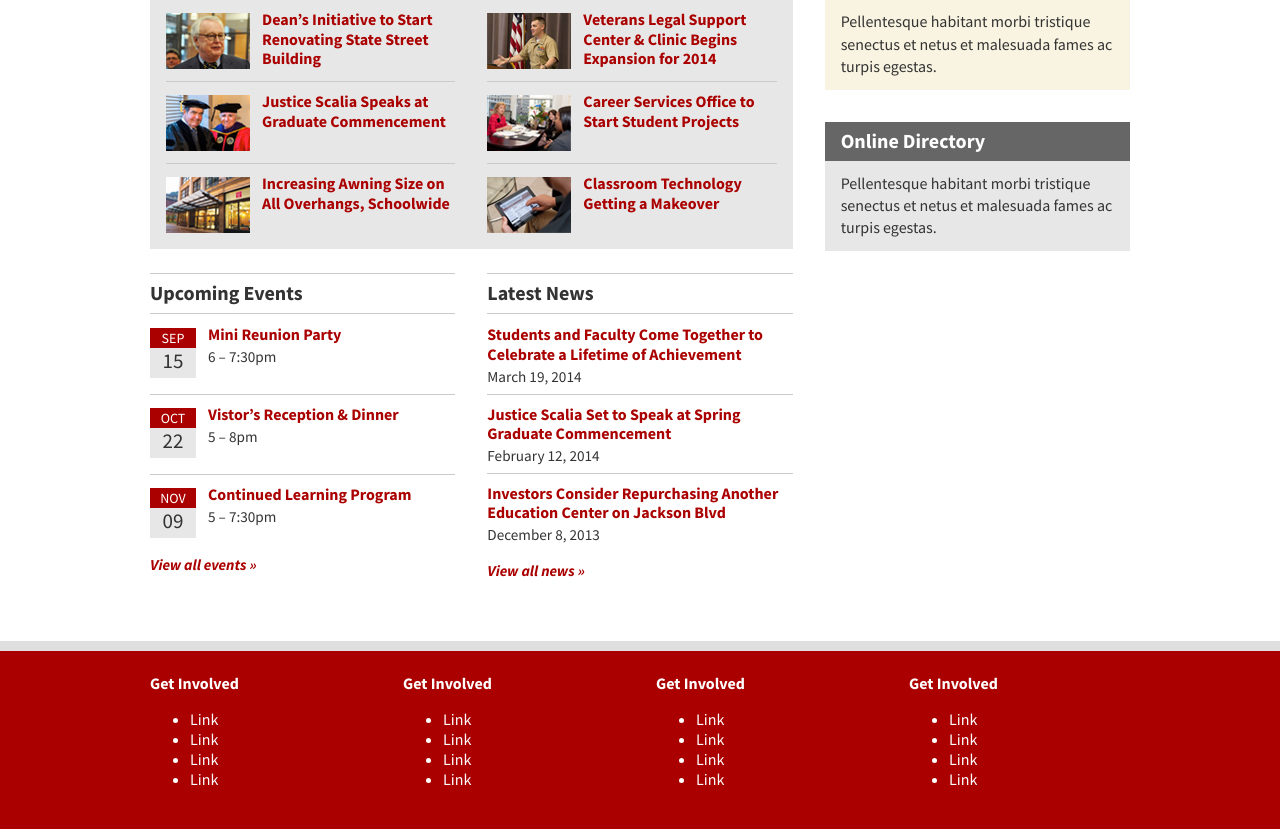
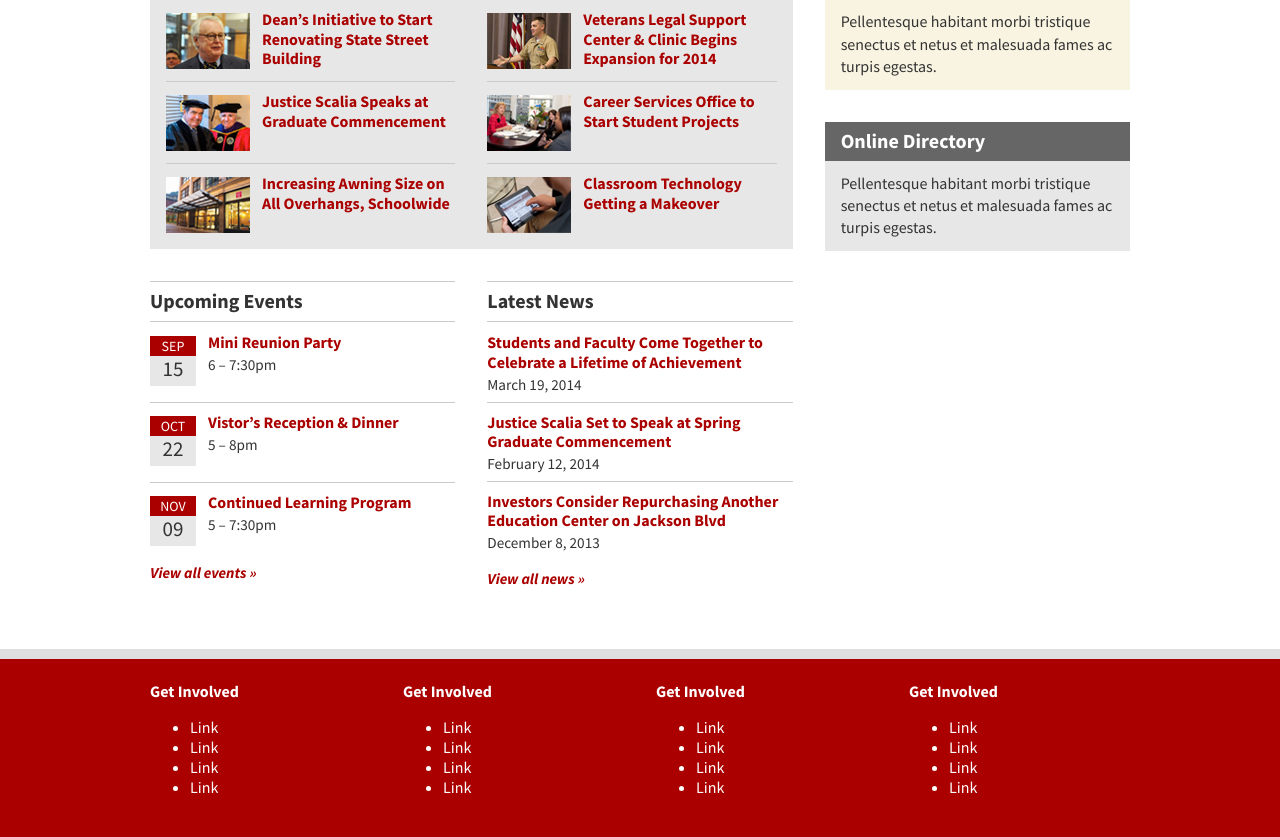
Before and after one commit to stephenkarpeles/alumni.jmls.edu, a PHP site: page / in a window 1280 px wide. Shown: the part 525-1362 px from the top of the page. Run offline with PHP 8.4, Linux system fonts and the light colour scheme; grey boxes labelled with a size stand in for pictures from a placeholder-image service; some libraries are stand-ins or nearby versions.

Commit message:
Update homepage module spacing

```diff
--- a/compass_app_log.txt
+++ b/compass_app_log.txt
@@ -1111,3 +1111,7 @@ Load paths:
 2013-10-28 12:36:28 overwrite css/main.css
 2013-10-28 12:36:32 overwrite css/main.css
 2013-10-28 12:38:28 overwrite css/main.css
+2013-10-28 12:45:31 overwrite css/main.css
+2013-10-28 12:46:01 overwrite css/main.css
+2013-10-28 12:46:54 overwrite css/main.css
+2013-10-28 12:47:00 overwrite css/main.css
--- a/css/main.css
+++ b/css/main.css
@@ -1529,7 +1529,7 @@ a.caption-link:hover, a.caption-link:active {
 
 /* line 1, ../sass/sections/_footer.scss */
 footer {
-  margin-top: 3em;
+  margin-top: 1.5em;
   padding: 1.5em 0;
   background: #aa0000;
   color: white;
--- a/index.php
+++ b/index.php
@@ -36,7 +36,7 @@
 	<div class="grid-wrap">
 		<div class="grid-col bp3-col-2-3">
 			<div class="header-bar header-bar-gray beta">Current Projects</div>
-			<div class="feature-box feature-box-gray mar-bot-medium">
+			<div class="feature-box feature-box-gray mar-bot-large">
 
 				<div class="grid-wrap">
 
@@ -113,7 +113,7 @@
 
 			<div class="grid-wrap">
 
-				<div class="grid-col col-1-2">
+				<div class="grid-col bp2-col-1-2 mar-bot-medium">
 					<div class="header-bar header-bar-basic">
 						Upcoming Events
 					</div>
@@ -169,7 +169,7 @@
 				</div>
 
 
-				<div class="grid-col col-1-2">
+				<div class="grid-col bp2-col-1-2 mar-bot-medium">
 
 					<div class="header-bar header-bar-basic">
 						<span class="bold">Latest News</span>
--- a/sass/sections/_footer.scss
+++ b/sass/sections/_footer.scss
@@ -1,5 +1,5 @@
 footer {
-	margin-top: 3em;
+	margin-top: $base-spacing-unit*3;
 	padding: 1.5em 0;
 	background: $main-red;
 	color: white;
```
